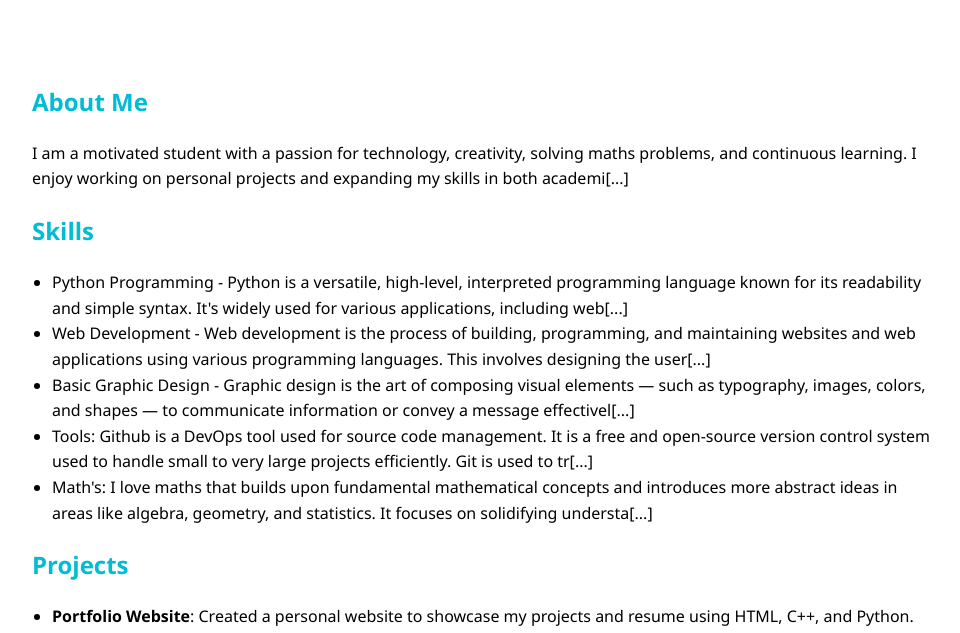
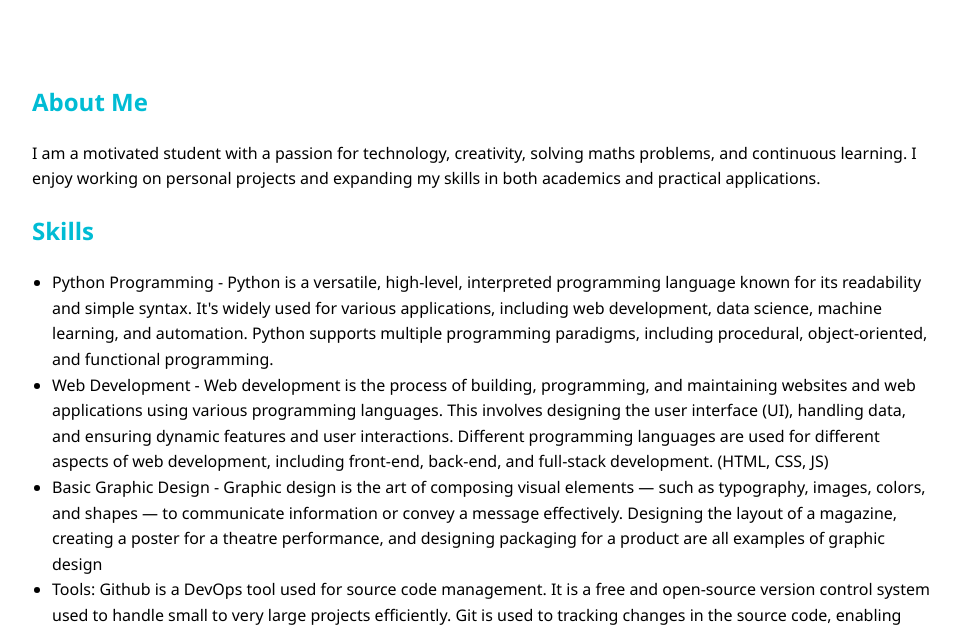
Before and after one commit to AayushJaat0403/Aayush-Jaat-Protfolio, a plain HTML site: page index.html in a window 1280 px wide. Shown: the part 129-762 px from the top of the page, without its empty margins (158-1118 px from the left). Drawn offline with Linux system fonts and the light colour scheme.

Commit message:
Revise content in 'About Me' and 'Skills' sections
Enhanced the 'About Me' and 'Skills' sections with additional details and clarity.

```diff
--- a/index.html
+++ b/index.html
@@ -49,18 +49,18 @@
     <p>Motivated student passionate about technology, creativity, and continuous learning.</p>
   </header>
 
-  <section>
+   <section>
     <h2>About Me</h2>
-    <p>I am a motivated student with a passion for technology, creativity, solving maths problems, and continuous learning. I enjoy working on personal projects and expanding my skills in both academi[...]
+    <p>I am a motivated student with a passion for technology, creativity, solving maths problems, and continuous learning. I enjoy working on personal projects and expanding my skills in both academics and practical applications.</p>
 
     <h2>Skills</h2>
     <ul>
-      <li>Python Programming - Python is a versatile, high-level, interpreted programming language known for its readability and simple syntax. It's widely used for various applications, including web[...]
+      <li>Python Programming - Python is a versatile, high-level, interpreted programming language known for its readability and simple syntax. It's widely used for various applications, including web development, data science, machine learning, and automation. Python supports multiple programming paradigms, including procedural, object-oriented, and functional programming.
 </li>
-      <li>Web Development - Web development is the process of building, programming, and maintaining websites and web applications using various programming languages. This involves designing the user[...]
-      <li>Basic Graphic Design - Graphic design is the art of composing visual elements — such as typography, images, colors, and shapes — to communicate information or convey a message effectivel[...]
-      <li>Tools: Github is a DevOps tool used for source code management. It is a free and open-source version control system used to handle small to very large projects efficiently. Git is used to tr[...]
-      <li>Math's: I love maths that builds upon fundamental mathematical concepts and introduces more abstract ideas in areas like algebra, geometry, and statistics. It focuses on solidifying understa[...]
+      <li>Web Development - Web development is the process of building, programming, and maintaining websites and web applications using various programming languages. This involves designing the user interface (UI), handling data, and ensuring dynamic features and user interactions. Different programming languages are used for different aspects of web development, including front-end, back-end, and full-stack development.  (HTML, CSS, JS)</li>
+      <li>Basic Graphic Design - Graphic design is the art of composing visual elements — such as typography, images, colors, and shapes — to communicate information or convey a message effectively. Designing the layout of a magazine, creating a poster for a theatre performance, and designing packaging for a product are all examples of graphic design</li>
+      <li>Tools: Github is a DevOps tool used for source code management. It is a free and open-source version control system used to handle small to very large projects efficiently. Git is used to tracking changes in the source code, enabling multiple developers to work together on non-linear development., VS Code - Visual Studio Code, commonly referred to as VS Code, is an integrated development environment developed by Microsoft for Windows, Linux, macOS and web browsers, Postman - Postman is a comprehensive API platform designed for building, testing, and documenting APIs. It simplifies the API lifecycle, enabling developers to create, test, share, and document APIs efficiently. Postman provides a user-friendly interface and a wide range of tools for various stages of the API lifecycle, from design and testing to collaboration and monitoring, MongoDB - MongoDB is a popular, open-source, NoSQL document database designed for storing and managing large amounts of data, especially unstructured or semi-structured data. It's known for its flexibility, scalability, and ease of use in modern web and mobile applications. MongoDB stores data in a flexible, JSON-like format called BSON, which allows for a document-oriented approach to data management</li>
+      <li>Math's: I love maths that builds upon fundamental mathematical concepts and introduces more abstract ideas in areas like algebra, geometry, and statistics. It focuses on solidifying understanding of topics such as the number system, coordinate geometry, and geometric shapes, while also introducing more complex concepts like the surface area and volume of 3D shapes and probability. The goal is to transition students from concrete knowledge to more abstract reasoning and problem-solving skills, which are foundational for future math studies</li>
     </ul>
 
     <h2>Projects</h2>
```
